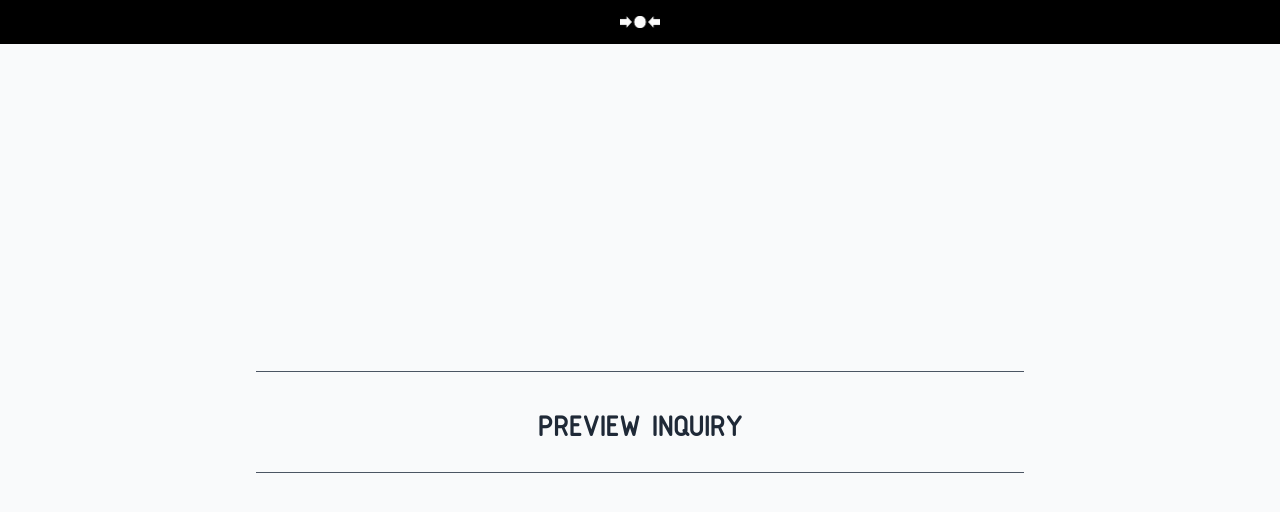
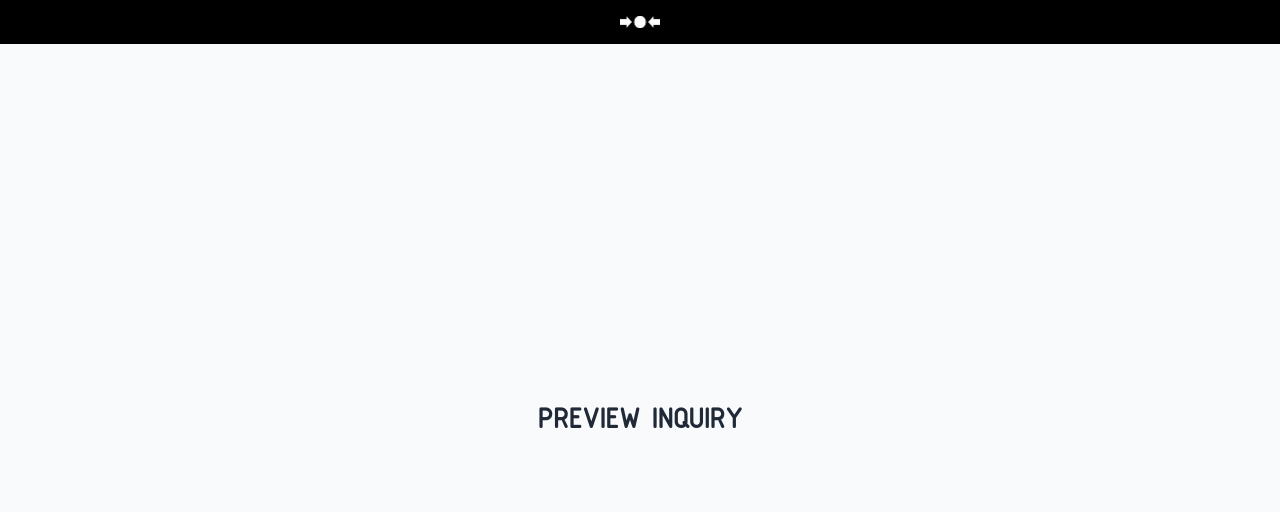
Before and after one commit to Non-territorial/ntf, a Next.js app: page /exhibitions in a window 1280 px wide. Shown: the top 512 px of the page. Built offline with nearby package versions, Linux system fonts and the light colour scheme.

Commit message:
border gray removal

```diff
--- a/src/app/exhibitions/page.tsx
+++ b/src/app/exhibitions/page.tsx
@@ -22,13 +22,13 @@ export default function HowItWorks() {
       {/* Main Content */}
       <main className="flex-grow flex flex-col justify-center items-center px-8">
   <div className="max-w-screen-md w-full">
-    <div className="border-t border-gray-600 pt-4">
+
       <h1 className="text-3xl font-bold my-6 text-center">
         <a href="mailto:i@nonterritorial.foundation"
         className="text-gray-800 hover:text-gray-400">PREVIEW INQUIRY</a>
       </h1>
-    </div>
-    <div className="border-t border-gray-600"></div>
+
+
   </div>
 </main>
 
```
